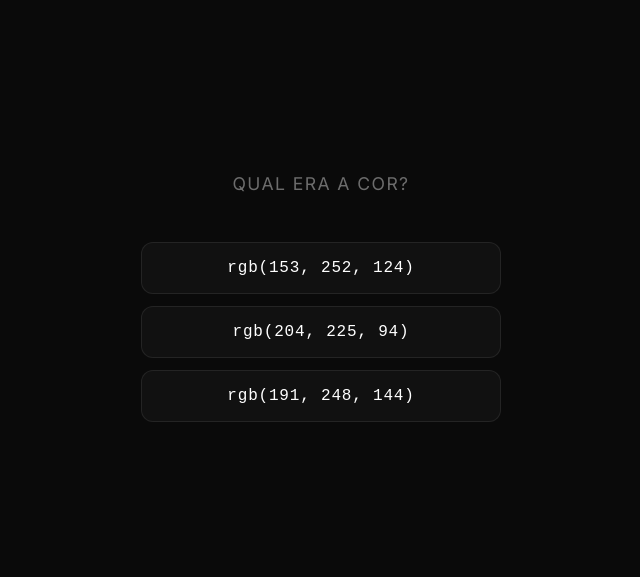
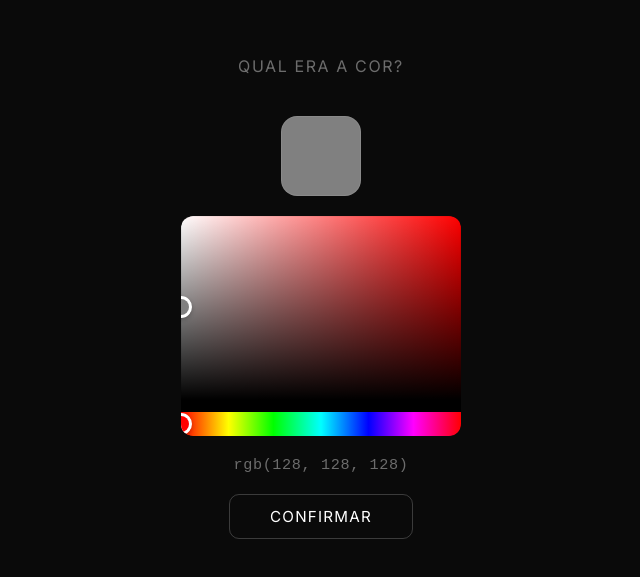
Before and after one commit to Colantera/RGB.gg, a React (Vite) app in the folder jogo-rgb/: page / in a window 1280 px wide. Shown: the part 103-680 px from the top of the page, without its empty margins (319-959 px from the left). Built offline with nearby package versions, Linux system fonts and the light colour scheme.

Commit message:
biblioteca cores funcional

```diff
--- a/jogo-rgb/package.json
+++ b/jogo-rgb/package.json
@@ -11,6 +11,7 @@
   },
   "dependencies": {
     "react": "^19.2.6",
+    "react-colorful": "^5.7.0",
     "react-dom": "^19.2.6"
   },
   "devDependencies": {
--- a/jogo-rgb/src/App.css
+++ b/jogo-rgb/src/App.css
@@ -3,6 +3,7 @@
 :root {
   --bg: #0a0a0a;
   --surface: #111111;
+  --surface2: #1a1a1a;
   --border: rgba(255, 255, 255, 0.08);
   --text: #ffffff;
   --muted: rgba(255, 255, 255, 0.4);
@@ -11,7 +12,6 @@
   --accent: #a78bfa;
 }
 
-/* RESET E BASE */
 *, *::before, *::after {
   box-sizing: border-box;
   margin: 0;
@@ -44,70 +44,109 @@ body {
   align-items: center;
   justify-content: center;
   gap: 2rem;
+  position: relative;
 }
 
-/* COLOR BLOCK */
+/* COLOR BLOCK (fase reveal) */
 .color-block {
   width: 100vw;
   height: 100vh;
   position: absolute;
   top: 0;
   left: 0;
-  transition: opacity 0.5s ease;
+  animation: fadeIn 0.3s ease;
 }
 
-/* HINT */
 .hint {
   position: relative;
   z-index: 1;
   font-size: 0.85rem;
-  color: var(--muted);
+  color: rgba(255,255,255,0.7);
   letter-spacing: 0.12em;
   text-transform: uppercase;
   animation: fadeIn 0.4s ease;
+  background: rgba(0,0,0,0.4);
+  padding: 0.5rem 1.2rem;
+  border-radius: 999px;
 }
 
-/* QUESTION */
+/* FASE GUESS — picker */
 .question {
-  font-size: 1.1rem;
+  font-size: 1rem;
   color: var(--muted);
+  letter-spacing: 0.1em;
+  text-transform: uppercase;
+  margin-bottom: 0.5rem;
+}
+
+.picker-wrapper {
+  display: flex;
+  flex-direction: column;
+  align-items: center;
+  gap: 1.25rem;
+  animation: fadeIn 0.3s ease;
+}
+
+.picked-preview {
+  width: 80px;
+  height: 80px;
+  border-radius: 16px;
+  border: 1px solid var(--border);
+  transition: background-color 0.1s ease;
+  animation: popIn 0.4s cubic-bezier(0.34, 1.56, 0.64, 1);
+}
+
+/* Estilo do react-colorful */
+.react-colorful {
+  width: 280px !important;
+  height: 220px !important;
+  border-radius: 12px !important;
+  overflow: hidden;
+}
+
+.react-colorful__saturation {
+  border-radius: 10px 10px 0 0 !important;
+}
+
+.react-colorful__last-control {
+  border-radius: 0 0 10px 10px !important;
+}
+
+.react-colorful__pointer {
+  width: 22px !important;
+  height: 22px !important;
+  border-width: 3px !important;
+}
+
+.picked-label {
+  font-family: monospace;
+  font-size: 0.95rem;
+  color: var(--muted);
+  letter-spacing: 0.04em;
+}
+
+.confirm-btn {
+  padding: 0.75rem 2.5rem;
+  background: transparent;
+  border: 1px solid rgba(255,255,255,0.2);
+  border-radius: 10px;
+  color: var(--text);
+  font-family: 'Inter', sans-serif;
+  font-size: 0.95rem;
   letter-spacing: 0.08em;
   text-transform: uppercase;
-  margin-bottom: 1rem;
-}
-
-/* OPTIONS CONTAINER */
-.options {
-  display: flex;
-  flex-direction: column;
-  gap: 0.75rem;
-  width: 100%;
-  max-width: 360px;
-}
-
-/* OPTION BUTTON */
-.option-btn {
-  width: 100%;
-  padding: 1rem 1.5rem;
-  background-color: var(--surface);
-  border: 1px solid var(--border);
-  border-radius: 12px;
-  font-family: monospace;
-  font-size: 1rem;
-  color: var(--text);
   cursor: pointer;
-  letter-spacing: 0.05em;
   transition: all 0.15s ease;
 }
 
-.option-btn:hover {
-  background-color: rgba(255, 255, 255, 0.06);
-  border-color: rgba(255, 255, 255, 0.2);
-  transform: translateY(-2px);
+.confirm-btn:hover {
+  background: rgba(255,255,255,0.07);
+  border-color: rgba(255,255,255,0.35);
+  transform: translateY(-1px);
 }
 
-.option-btn:active {
-  transform: scale(0.98);
+.confirm-btn:active {
+  transform: scale(0.97);
 }
 
 /* RESULT SCREEN */
@@ -115,45 +154,68 @@ body {
   display: flex;
   flex-direction: column;
   align-items: center;
-  gap: 1.5rem;
+  gap: 2rem;
   padding: 2rem;
+  animation: fadeIn 0.3s ease;
 }
 
-/* COLOR REVEAL */
-.color-reveal {
-  width: 120px;
-  height: 120px;
+.color-comparison {
+  display: flex;
+  align-items: center;
+  gap: 1.5rem;
+}
+
+.color-col {
+  display: flex;
+  flex-direction: column;
+  align-items: center;
+  gap: 0.5rem;
+}
+
+.color-swatch {
+  width: 110px;
+  height: 110px;
   border-radius: 16px;
+  border: 1px solid var(--border);
   animation: popIn 0.4s cubic-bezier(0.34, 1.56, 0.64, 1);
 }
 
-/* VERDICT */
+.swatch-label {
+  font-size: 0.75rem;
+  color: var(--muted);
+  text-transform: uppercase;
+  letter-spacing: 0.1em;
+}
+
+.swatch-code {
+  font-family: monospace;
+  font-size: 0.78rem;
+  color: rgba(255,255,255,0.5);
+}
+
+.vs-divider {
+  font-size: 0.85rem;
+  color: var(--muted);
+  letter-spacing: 0.1em;
+  text-transform: uppercase;
+  margin-bottom: 2rem;
+}
+
 .verdict {
-  font-size: 2rem;
+  font-size: 1.8rem;
   font-weight: 600;
   letter-spacing: -0.02em;
+  color: var(--text);
 }
 
 .verdict.correct {
   color: var(--correct);
 }
 
-.verdict.wrong {
-  color: var(--wrong);
-}
-
-/* COLOR LABEL */
-.color-label {
-  font-family: monospace;
-  font-size: 0.95rem;
-  color: var(--muted);
-}
-
 /* STATS */
 .stats {
   display: flex;
-  gap: 2rem;
-  margin-top: 0.5rem;
+  gap: 2.5rem;
 }
 
 .stat {
@@ -170,7 +232,7 @@ body {
 }
 
 .stat-label {
-  font-size: 0.75rem;
+  font-size: 0.7rem;
   color: var(--muted);
   text-transform: uppercase;
   letter-spacing: 0.1em;
@@ -178,33 +240,25 @@ body {
 
 /* ANIMAÇÕES */
 @keyframes fadeIn {
-  from {
-    opacity: 0;
-  }
-  to {
-    opacity: 1;
-  }
+  from { opacity: 0; }
+  to   { opacity: 1; }
 }
 
 @keyframes popIn {
-  from {
-    opacity: 0;
-    transform: scale(0.6);
-  }
-  to {
-    opacity: 1;
-    transform: scale(1);
-  }
+  from { opacity: 0; transform: scale(0.7); }
+  to   { opacity: 1; transform: scale(1); }
 }
 
 /* RESPONSIVO */
 @media (max-width: 480px) {
-  .option-btn {
-    font-size: 0.9rem;
-    padding: 0.85rem 1.2rem;
+  .react-colorful {
+    width: 240px !important;
   }
-
-  .stat-value {
-    font-size: 1.2rem;
+  .color-swatch {
+    width: 85px;
+    height: 85px;
+  }
+  .stats {
+    gap: 1.5rem;
   }
 }
--- a/jogo-rgb/src/App.jsx
+++ b/jogo-rgb/src/App.jsx
@@ -3,86 +3,72 @@ import './App.css';
 import GameScreen from './GameScreen.jsx';
 import ResultScreen from './ResultScreen.jsx';
 
+const generateColor = () => ({
+  r: Math.floor(Math.random() * 256),
+  g: Math.floor(Math.random() * 256),
+  b: Math.floor(Math.random() * 256),
+});
+
+const generateGame = () => {
+  const targetColor = generateColor();
+  return { targetColor };
+};
+
 const App = () => {
-  // ESTADOS
-  const [phase, setPhase] = useState('reveal'); // "reveal" | "guess" | "result"
+  const [phase, setPhase] = useState('reveal');
   const [targetColor, setTargetColor] = useState({ r: 0, g: 0, b: 0 });
-  const [options, setOptions] = useState([]);
   const [selected, setSelected] = useState(null);
   const [score, setScore] = useState(0);
   const [streak, setStreak] = useState(0);
   const [round, setRound] = useState(1);
 
-  // FUNÇÕES DE UTILIDADE
-  const generateColor = () => ({
-    r: Math.floor(Math.random() * 256),
-    g: Math.floor(Math.random() * 256),
-    b: Math.floor(Math.random() * 256)
-  });
-
-  const generateOptions = (target) => {
-    const opts = [target, generateColor(), generateColor()];
-    // Embaralha as opções
-    return opts.sort(() => Math.random() - 0.5);
-  };
-
-  // GERENCIAMENTO DE RODADA
   const startRound = () => {
-    const newTarget = generateColor();
-    const newOptions = generateOptions(newTarget);
-
+    const { targetColor: newTarget } = generateGame();
     setTargetColor(newTarget);
-    setOptions(newOptions);
     setSelected(null);
     setPhase('reveal');
-
-    // Após 2 segundos de exibição da cor, muda para a fase de adivinhação
-    setTimeout(() => {
-      setPhase('guess');
-    }, 2000);
+    setTimeout(() => setPhase('guess'), 2000);
   };
 
   const handleGuess = (color) => {
     setSelected(color);
     setPhase('result');
 
-    // Verifica se os valores RGB batem
-    const isCorrect =
-      color.r === targetColor.r &&
-      color.g === targetColor.g &&
-      color.b === targetColor.b;
+    const diff = Math.sqrt(
+      Math.pow(color.r - targetColor.r, 2) +
+      Math.pow(color.g - targetColor.g, 2) +
+      Math.pow(color.b - targetColor.b, 2)
+    );
 
-    if (isCorrect) {
-      setScore((prev) => prev + 1);
+    const accuracy = Math.max(0, (1 - diff / 441));
+
+    if (accuracy >= 0.95) {
+      setScore((prev) => prev + Math.round(accuracy * 100));
       setStreak((prev) => prev + 1);
     } else {
       setStreak(0);
+      setScore((prev) => prev + Math.round(accuracy * 50));
     }
 
-    // Após 1.2s de feedback, inicia nova rodada e incrementa o contador
     setTimeout(() => {
       setRound((prev) => prev + 1);
       startRound();
-    }, 5000);
+    }, 3000);
   };
 
-  // CICLO DE VIDA
   useEffect(() => {
     startRound();
   }, []);
 
   return (
     <div className="app">
-      {/* RENDERIZAÇÃO CONDICIONAL BASEADA NAS FASES */}
       {(phase === 'reveal' || phase === 'guess') && (
         <GameScreen
           phase={phase}
           targetColor={targetColor}
-          options={options}
           onGuess={handleGuess}
         />
       )}
-
       {phase === 'result' && (
         <ResultScreen
           targetColor={targetColor}
@@ -90,7 +76,6 @@ const App = () => {
           score={score}
           streak={streak}
           round={round}
-          onNext={startRound}
         />
       )}
     </div>
--- a/jogo-rgb/src/GameScreen.jsx
+++ b/jogo-rgb/src/GameScreen.jsx
@@ -1,6 +1,9 @@
-import React from 'react';
+import React, { useState } from 'react';
+import { RgbColorPicker } from 'react-colorful';
 
 const GameScreen = ({ phase, targetColor, options, onGuess }) => {
+  const [pickedColor, setPickedColor] = useState({ r: 128, g: 128, b: 128 });
+
   if (phase === 'reveal') {
     return (
       <div className="game-screen reveal">
@@ -17,16 +20,22 @@ const GameScreen = ({ phase, targetColor, options, onGuess }) => {
     return (
       <div className="game-screen guess">
         <p className="question">qual era a cor?</p>
-        <div className="options">
-          {options.map((color, i) => (
-            <button
-              key={i}
-              className="option-btn"
-              onClick={() => onGuess(color)}
-            >
-              rgb({color.r}, {color.g}, {color.b})
-            </button>
-          ))}
+
+        <div className="picker-wrapper">
+          <div
+            className="picked-preview"
+            style={{ backgroundColor: `rgb(${pickedColor.r}, ${pickedColor.g}, ${pickedColor.b})` }}
+          />
+          <RgbColorPicker color={pickedColor} onChange={setPickedColor} />
+          <p className="picked-label">
+            rgb({pickedColor.r}, {pickedColor.g}, {pickedColor.b})
+          </p>
+          <button
+            className="confirm-btn"
+            onClick={() => onGuess(pickedColor)}
+          >
+            confirmar
+          </button>
         </div>
       </div>
     );
--- a/jogo-rgb/src/index.css
+++ b/jogo-rgb/src/index.css
@@ -1,111 +1,15 @@
-:root {
-  --text: #6b6375;
-  --text-h: #08060d;
-  --bg: #fff;
-  --border: #e5e4e7;
-  --code-bg: #f4f3ec;
-  --accent: #aa3bff;
-  --accent-bg: rgba(170, 59, 255, 0.1);
-  --accent-border: rgba(170, 59, 255, 0.5);
-  --social-bg: rgba(244, 243, 236, 0.5);
-  --shadow:
-    rgba(0, 0, 0, 0.1) 0 10px 15px -3px, rgba(0, 0, 0, 0.05) 0 4px 6px -2px;
-
-  --sans: system-ui, 'Segoe UI', Roboto, sans-serif;
-  --heading: system-ui, 'Segoe UI', Roboto, sans-serif;
-  --mono: ui-monospace, Consolas, monospace;
-
-  font: 18px/145% var(--sans);
-  letter-spacing: 0.18px;
-  color-scheme: light dark;
-  color: var(--text);
-  background: var(--bg);
-  font-synthesis: none;
-  text-rendering: optimizeLegibility;
-  -webkit-font-smoothing: antialiased;
-  -moz-osx-font-smoothing: grayscale;
-
-  @media (max-width: 1024px) {
-    font-size: 16px;
-  }
-}
-
-@media (prefers-color-scheme: dark) {
-  :root {
-    --text: #9ca3af;
-    --text-h: #f3f4f6;
-    --bg: #16171d;
-    --border: #2e303a;
-    --code-bg: #1f2028;
-    --accent: #c084fc;
-    --accent-bg: rgba(192, 132, 252, 0.15);
-    --accent-border: rgba(192, 132, 252, 0.5);
-    --social-bg: rgba(47, 48, 58, 0.5);
-    --shadow:
-      rgba(0, 0, 0, 0.4) 0 10px 15px -3px, rgba(0, 0, 0, 0.25) 0 4px 6px -2px;
-  }
-
-  #social .button-icon {
-    filter: invert(1) brightness(2);
-  }
+*, *::before, *::after {
+  box-sizing: border-box;
+  margin: 0;
+  padding: 0;
 }
 
 body {
   margin: 0;
+  padding: 0;
 }
 
 #root {
-  width: 1126px;
-  max-width: 100%;
-  margin: 0 auto;
-  text-align: center;
-  border-inline: 1px solid var(--border);
-  min-height: 100svh;
-  display: flex;
-  flex-direction: column;
-  box-sizing: border-box;
+  width: 100%;
+  min-height: 100vh;
 }
-
-h1,
-h2 {
-  font-family: var(--heading);
-  font-weight: 500;
-  color: var(--text-h);
-}
-
-h1 {
-  font-size: 56px;
-  letter-spacing: -1.68px;
-  margin: 32px 0;
-  @media (max-width: 1024px) {
-    font-size: 36px;
-    margin: 20px 0;
-  }
-}
-h2 {
-  font-size: 24px;
-  line-height: 118%;
-  letter-spacing: -0.24px;
-  margin: 0 0 8px;
-  @media (max-width: 1024px) {
-    font-size: 20px;
-  }
-}
-p {
-  margin: 0;
-}
-
-code,
-.counter {
-  font-family: var(--mono);
-  display: inline-flex;
-  border-radius: 4px;
-  color: var(--text-h);
-}
-
-code {
-  font-size: 15px;
-  line-height: 135%;
-  padding: 4px 8px;
-  background: var(--code-bg);
-}
--- a/package.json
+++ /dev/null
@@ -1,5 +0,0 @@
-{
-  "dependencies": {
-    "react-colorful": "^5.7.0"
-  }
-}
```
Also changed, not shown: jogo-rgb/src/ResultScreen.jsx (+38 -16 lines), 2 other files (tests, documents, lock files or other folders).
